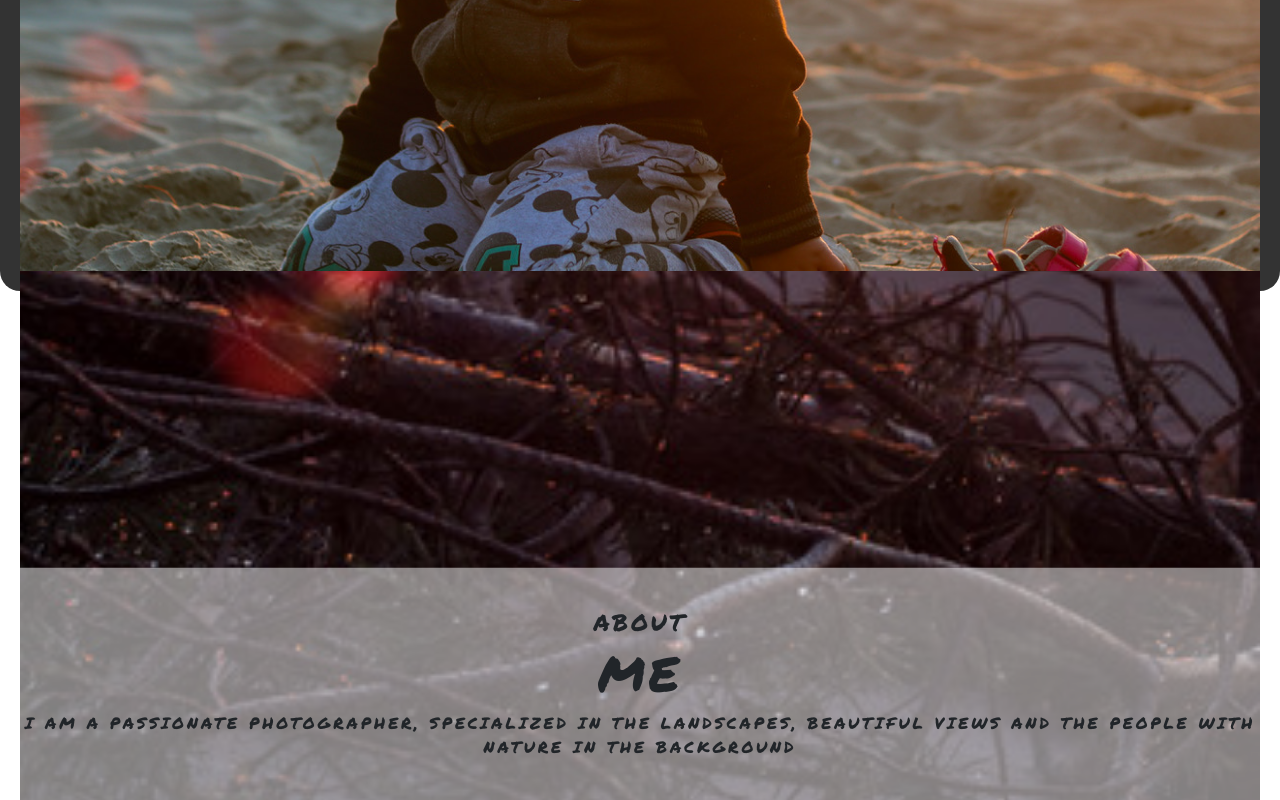
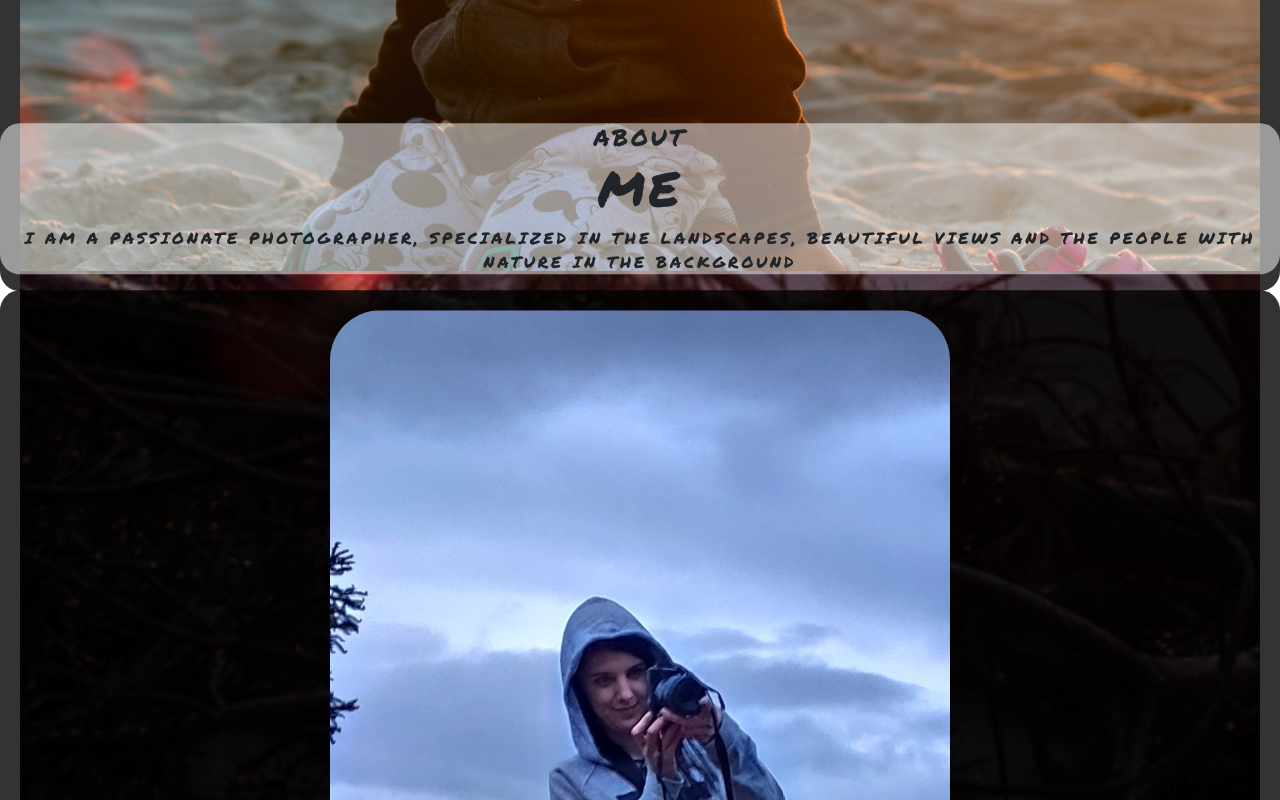
Before and after one commit to yougonnagetyours/potrfolio-blog-1, a React (Create React App) app: page / in a window 1280 px wide. Shown: the part 3900-4700 px from the top of the page. Built offline with nearby package versions, Linux system fonts and the light colour scheme.

Commit message:
Add folder Baltic and subfolder

```diff
--- a/src/AboutMe.js
+++ b/src/AboutMe.js
@@ -1,4 +1,5 @@
 import React from 'react';
+import aboutMePic from './img/aboutMePic.jpg';
 
 const AboutMe = (props) => {
 
@@ -6,6 +7,7 @@ const AboutMe = (props) => {
 
   return (
     <section className="about-me" id="about-me">
+      <div className="about-me-container">
         <div className="about-me-wrap">
           <div className="top">
             <h2>about</h2>
@@ -15,6 +17,12 @@ const AboutMe = (props) => {
             <p>I am a passionate photographer, specialized in the landscapes, beautiful views and the people with nature in the background</p>
           </div>
         </div>
+        <div className="about-me-box">
+          <div>
+            <img src={aboutMePic} alt="boguś" />
+          </div>
+        </div>
+      </div>
     </section>
   );
 }
--- a/src/App.js
+++ b/src/App.js
@@ -34,6 +34,7 @@ class App extends Component {
           <Header isActive={this.state.isActive} handleApp={this.handleApp} handlePortfolio={this.handlePortfolio}  />
           <Photos />
           <AboutMe />
+          <Photos />
           <footer>
             <p>@yougonnagetyours 2020</p>
           </footer>
--- a/src/App.sass
+++ b/src/App.sass
@@ -100,43 +100,74 @@
           width: 100%
   section.about-me
     position: relative
+    //padding: 20vh 13px
+    //position: absolute
+    //left: 50%
+    //top: 50%
+    //transform: translate(-50%, -50%)
     // background-color: rgba(0,0,0,.80)
     // margin-top: 20vh
-    min-height: 100vh
-    .about-me-wrap
+    min-height: 120vh
+    .about-me-container
       position: absolute
       left: 50%
       top: 50%
       transform: translate(-50%, -50%)
-      padding: 40px 13px 40px
-      // color: #ffffff
-      background-color: rgba(255,255,255,.5)
-      // background-image: linear-gradient(rgba(255,255,255,0), rgba(255,255,255,.5),rgba(255,255,255,.5),rgba(255,255,255,.5),rgba(255,255,255,0))
-      border-radius: 20px
-      width: 100vw
-      font-family: 'Permanent Marker', cursive
-      text-align: center
-      text-transform: uppercase
-      letter-spacing: 3px
-      // background-color: #ffffff
-      .top
-        h2
-          font-size: 23px
-        h1
-          font-size: 49px
-      .body
-        // position: absolute
-        // left: 50%
-        // top: 25%
-        // transform: translate(-50%, -50%)
-        // background-color: rgba(255,255,255,.35)
-        // padding: 10px
-        // border-radius: 50px
+      .about-me-wrap
+        //position: absolute
+        //left: 50%
+        //top: 50%
+        //transform: translate(-50%, -50%)
+        //padding: 40px 13px 40px
+        // color: #ffffff
+        background-color: rgba(255,255,255,.5)
+        // background-image: linear-gradient(rgba(255,255,255,0), rgba(255,255,255,.5),rgba(255,255,255,.5),rgba(255,255,255,.5),rgba(255,255,255,0))
+        border-radius: 20px
+        width: 100vw
         font-family: 'Permanent Marker', cursive
         text-align: center
         text-transform: uppercase
         letter-spacing: 3px
-        // background-color: #666666
+        // background-color: #ffffff
+        .top
+          h2
+            font-size: 23px
+          h1
+            font-size: 49px
+        .body
+          // position: absolute
+          // left: 50%
+          // top: 25%
+          // transform: translate(-50%, -50%)
+          // background-color: rgba(255,255,255,.35)
+          // padding: 10px
+          // border-radius: 50px
+          font-family: 'Permanent Marker', cursive
+          text-align: center
+          text-transform: uppercase
+          letter-spacing: 3px
+          // background-color: #666666
+      .about-me-box
+        display: flex
+        //position: absolute
+        //left: 50%
+        //top: 50%
+        //transform: translate(-50%, -50%)
+        width: 100%
+        border-radius: 20px
+        flex-wrap: wrap
+        justify-content: center
+        align-content: center
+        background-color: rgba(0,0,0,.80)
+        padding: 10px 0
+        div
+          flex-basis: 100%
+          padding: 10px 20px
+          img
+            display: block
+            width: 50%
+            border-radius: 50px
+            margin: 0 auto
   footer
     position: absolute
     left: 0
```
Also changed, not shown: src/Photos1.js (added, +39 -0 lines), src/img/aboutMePic.jpg (renamed from src/img/IMG_20200523_203708~2.jpg). Lines whose indentation alone changed are shown as unchanged.
